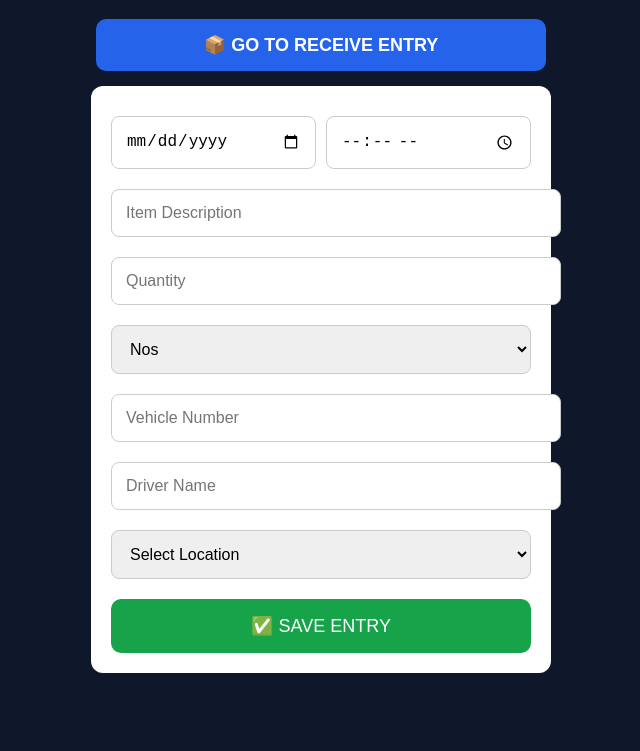
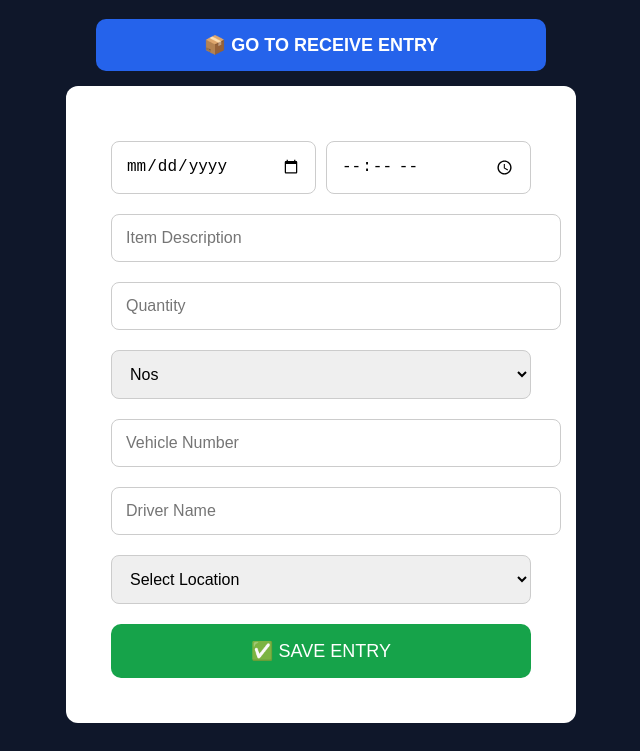
Before and after one commit to CodingExpressShivam/Sfgpl, a website: page index.html in a window 1280 px wide. Shown: the part 90-841 px from the top of the page, without its empty margins (319-959 px from the left). Before the commit the page ends 800 px from the top, so only its background shows below. Drawn offline with Linux system fonts and the light colour scheme.

Commit message:
Update index.html

```diff
--- a/index.html
+++ b/index.html
@@ -38,7 +38,7 @@
       color: black;
       max-width: 420px;
       margin: auto;
-      padding: 20px;
+      padding: 45px;
       border-radius: 12px;
     }
 
```
